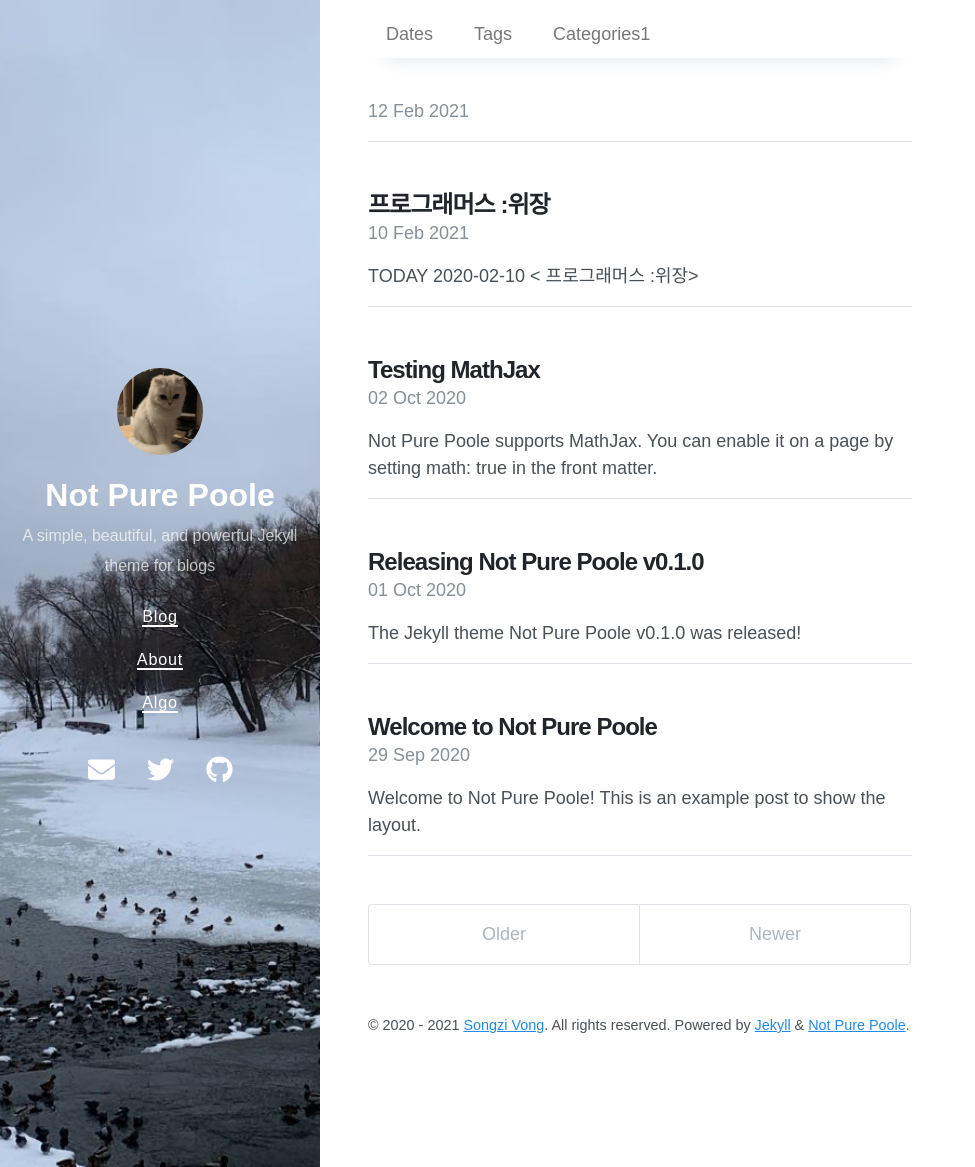
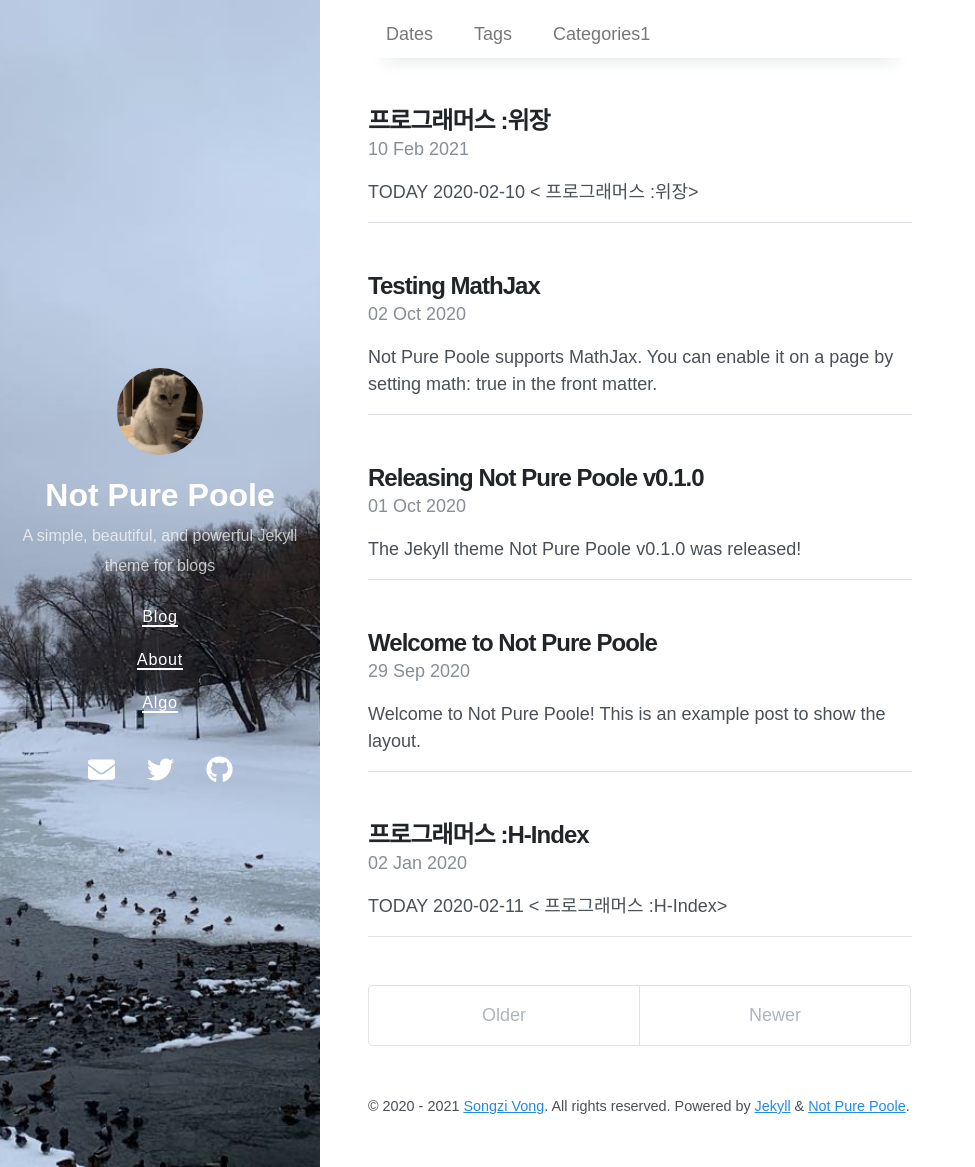
Before and after one commit to sumi-0011/sumi-0011.github.io, a Jekyll site: the page built from index.html, in a window 1280 px wide and 1167 px high. Shown: the whole window, without its empty margins (0-975 px from the left). Built offline with Jekyll 4.4.1, drawn with Linux system fonts in a browser that asks for light colours; nearby versions of some CDN libraries; the list of posts is cut into pages by our own code.

Commit message:
Update 2021-02-11-d1.md

```diff
--- a/_posts/2021-02-11-d1.md
+++ b/_posts/2021-02-11-d1.md
@@ -2,7 +2,8 @@
 
 
 layout: post
-title: 프로그래머스 :H-Indexcategories: [Algo]
+title: 프로그래머스 :H-Index
+categories: [Algo]
 comments: true
 tags: Algo
 math: true
```
